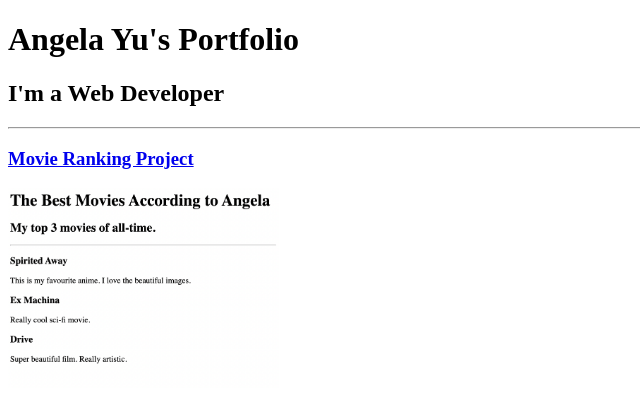
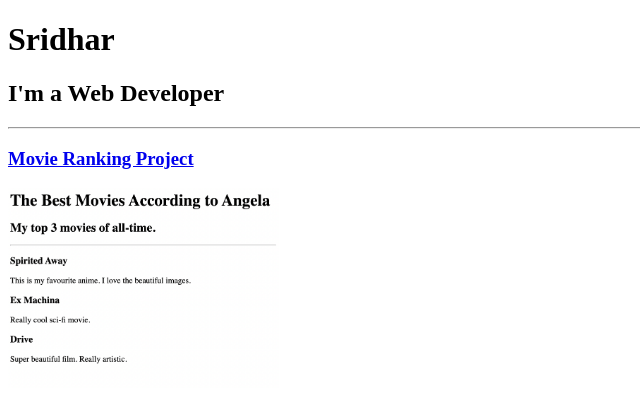
Before and after one commit to DhandapaniSridhar/Sridhar.html, a plain HTML site: page index.html in a window 1280 px wide. Shown: the top 408 px of the page, without its empty margins (0-640 px from the left). Drawn offline with Linux system fonts and the light colour scheme.

Commit message:
Update index.html

```diff
--- a/index.html
+++ b/index.html
@@ -19,11 +19,11 @@ https://developer.mozilla.org/en-US/docs/Web/HTML/Element/img#attr-height -->
 
 <head>
   <meta charset="UTF-8">
-  <title>Angela's Portfolio</title>
+  <title>Sridhar</title>
 </head>
 
 <body>
-  <h1>Angela Yu's Portfolio</h1>
+  <h1>Sridhar</h1>
   <h2>I'm a Web Developer</h2>
   <hr />
   <h3><a href="./public/movie-ranking.html">Movie Ranking Project</a></h3>
```
